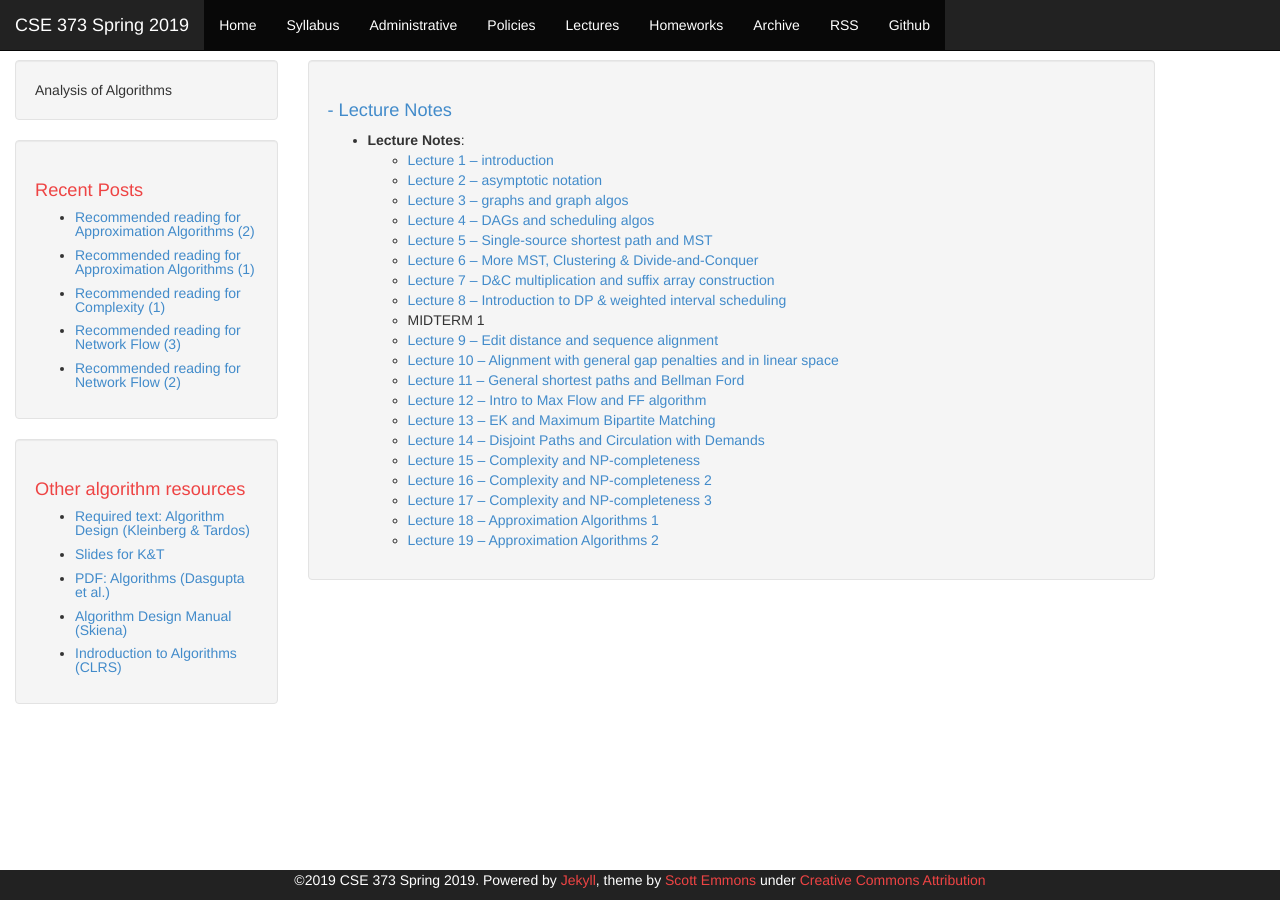
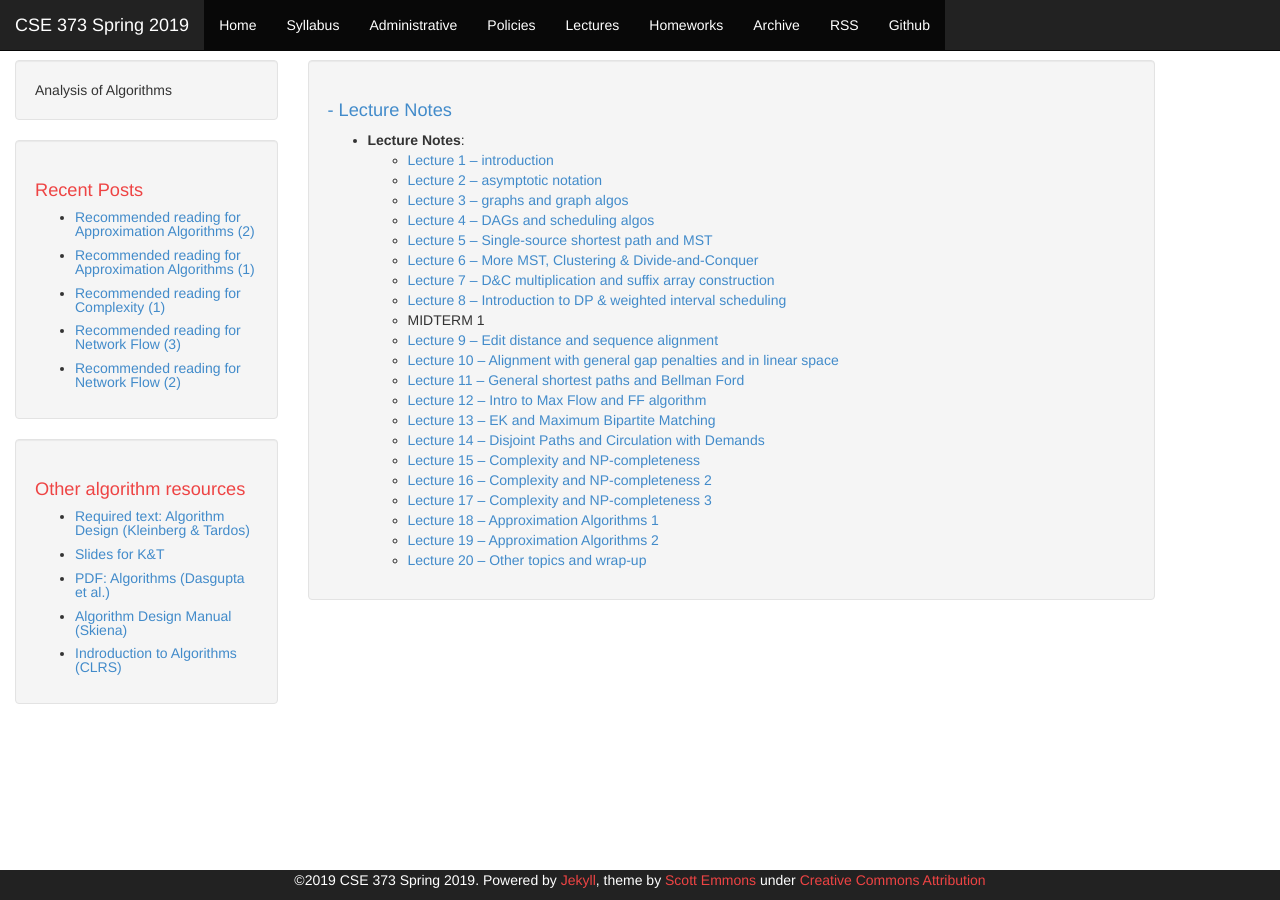
Before and after one commit to rob-p/CSE373S19, a Jekyll site: the page built from lectures.md, in a window 1280 px wide. Built offline with Jekyll 4.4.1, drawn with Linux system fonts in a browser that asks for light colours.

Commit message:
lectures.md

```diff
--- a/lectures.md
+++ b/lectures.md
@@ -25,6 +25,7 @@ published: true
     * [Lecture 17 -- Complexity and NP-completeness 3][17]
     * [Lecture 18 -- Approximation Algorithms 1][18]
     * [Lecture 19 -- Approximation Algorithms 2][19]
+    * [Lecture 20 -- Other topics and wrap-up][20]
 
 
 
@@ -49,3 +50,4 @@ published: true
 [17]:{{ site.url }}/notes/Lec17.pdf
 [18]:{{ site.url }}/notes/Lec18.pdf
 [19]:{{ site.url }}/notes/Lec19.pdf
+[20]:{{ site.url }}/notes/Lec20.pdf
```
